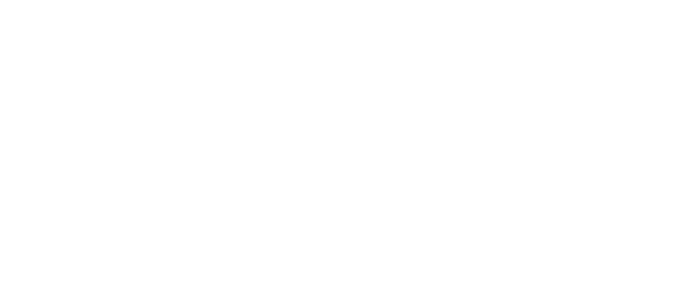
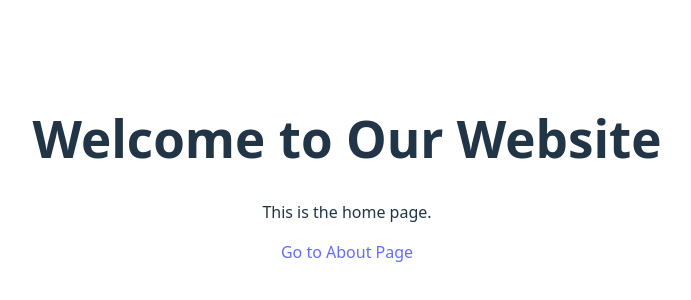
Before and after one commit to dimitri-edel/react-typescript-practice, a React (Vite) app: page / in a window 1280 px wide. Shown: the part 230-530 px from the top of the page, without its empty margins (293-984 px from the left). Built offline with nearby package versions, Linux system fonts and the light colour scheme.

Commit message:
Set up a React Router in App.tsx, then include a route to the home page.

```diff
--- a/package.json
+++ b/package.json
@@ -10,8 +10,10 @@
     "preview": "vite preview"
   },
   "dependencies": {
+    "@types/react-router-dom": "^5.3.3",
     "react": "^19.1.0",
-    "react-dom": "^19.1.0"
+    "react-dom": "^19.1.0",
+    "react-router-dom": "^7.6.2"
   },
   "devDependencies": {
     "@eslint/js": "^9.25.0",
--- a/src/App.tsx
+++ b/src/App.tsx
@@ -1,12 +1,22 @@
 import './App.css'
+import type { IUser } from './types/user';
+import { BrowserRouter as Router, Routes, Route } from 'react-router-dom';
+import Home from './components/pages/home';
 
 function App() {
-
+  const user: IUser = {
+    username: 'john_doe',
+    email: 'john_doe@some.com',
+    birthdate: new Date('1990-01-01'),
+    locale: 'en-US'
+  };
   return (
-    <>
-
-    </>
-  )
+    <Router>
+      <Routes>
+        <Route path="/" element={<Home user={user} />} />
+      </Routes>
+    </Router>
+  );
 }
 
 export default App
```
Also changed, not shown: 1 other file (tests, documents, lock files or other folders).
